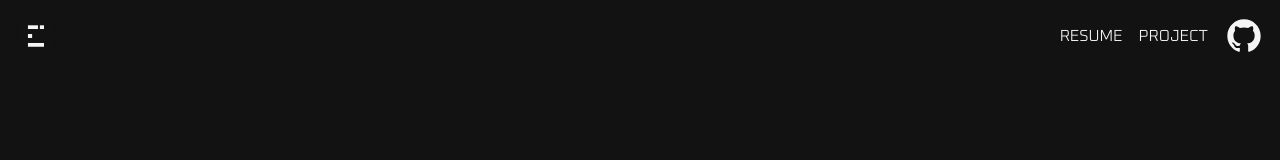
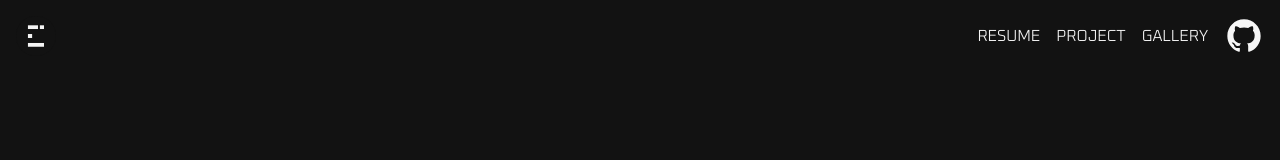
Before and after one commit to Chr1ztt/chriss-portfolio, a Next.js app: page / in a window 1280 px wide. Shown: the top 160 px of the page. Built offline with nearby package versions, Linux system fonts and the light colour scheme.

Commit message:
feat: add gallery header text

```diff
--- a/src/features/header/components/home-header.tsx
+++ b/src/features/header/components/home-header.tsx
@@ -10,6 +10,7 @@ export default function HomeHeader() {
       <div className="flex w-fit flex-row items-center justify-center gap-4">
         <div className="font-light cursor-pointer">RESUME</div>
         <div className="font-light cursor-pointer">PROJECT</div>
+        <div className="font-light cursor-pointer">GALLERY</div>
         <Link href="https://github.com/Chr1ztt" target="_blank">
           <Image src={githubLogo} alt="Github Logo" className="size-10 cursor-pointer" />
         </Link>
```
